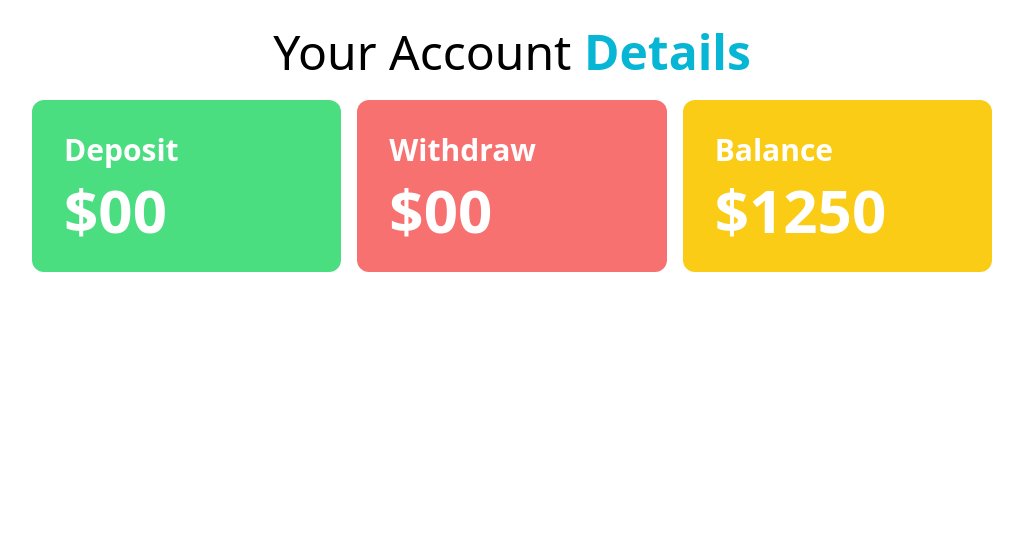
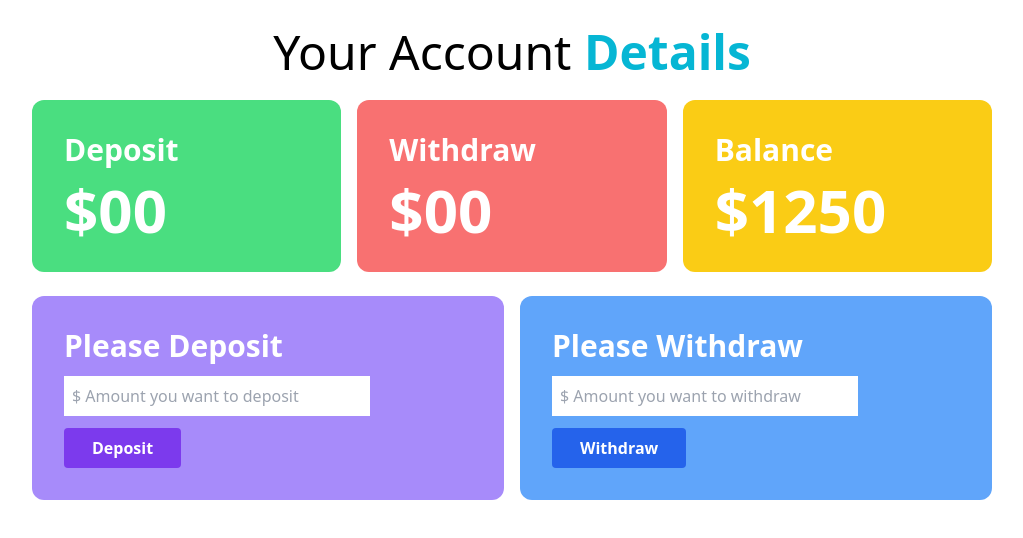
Before and after one commit to yeasinrafee/Bank-Deposite-Static, a plain HTML site: page account.html in a window 1280 px wide. Shown: the whole page, without its empty margins (128-1151 px from the left). Drawn offline with nearby package versions, Linux system fonts and the light colour scheme.

Commit message:
Accout page UI complete

```diff
--- a/account.html
+++ b/account.html
@@ -29,6 +29,23 @@
                 </div>
             </div>
         </section>
+
+        <!-- section-deposit-withdraw -->
+        <section>
+            <div class="grid grid-cols-2 gap-4 w-9/12 mx-auto mt-6 text-white">
+                <div class="bg-violet-400 p-8 rounded-xl">
+                    <h4 class="text-3xl font-semibold mb-3">Please Deposit</h4>
+                    <input class="w-9/12 block mb-3 p-2 text-black" type="text" name="" id="user-deposit" placeholder="$ Amount you want to deposit">
+                    <input id="btn-deposit" class="bg-violet-600 text-white px-7 py-2 rounded font-semibold hover:bg-violet-500" type="submit" value="Deposit">
+                </div>
+
+                <div class="bg-blue-400 p-8 rounded-xl">
+                    <h4 class="text-3xl font-semibold mb-3">Please Withdraw</h4>
+                    <input class="w-9/12 block mb-3 p-2 text-black" type="text" name="" id="user-withdraw" placeholder="$ Amount you want to withdraw">
+                    <input id="btn-withdraw" class="bg-blue-600 text-white px-7 py-2 rounded font-semibold hover:bg-blue-500" type="submit" value="Withdraw">
+                </div>
+            </div>
+        </section>
     </main>
 
     <script src="./login.js"></script>
```
